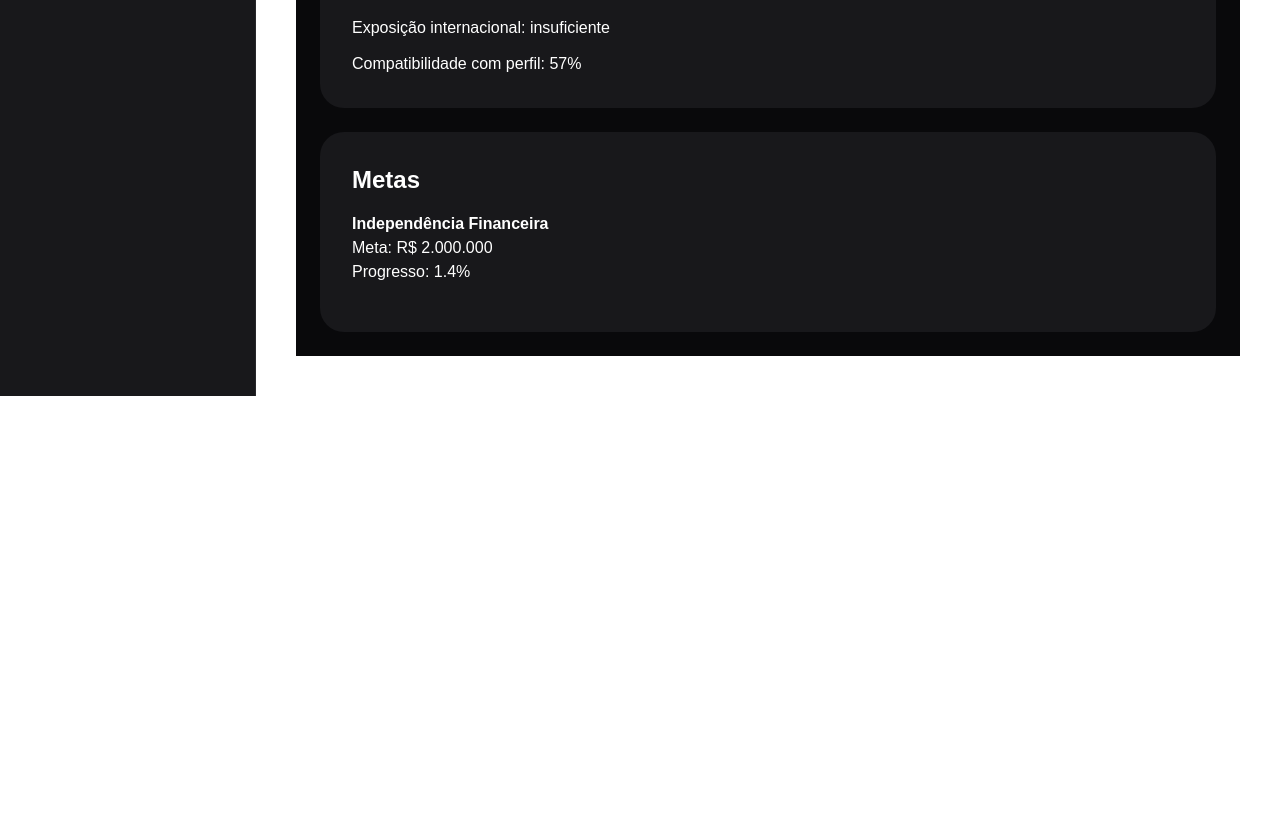
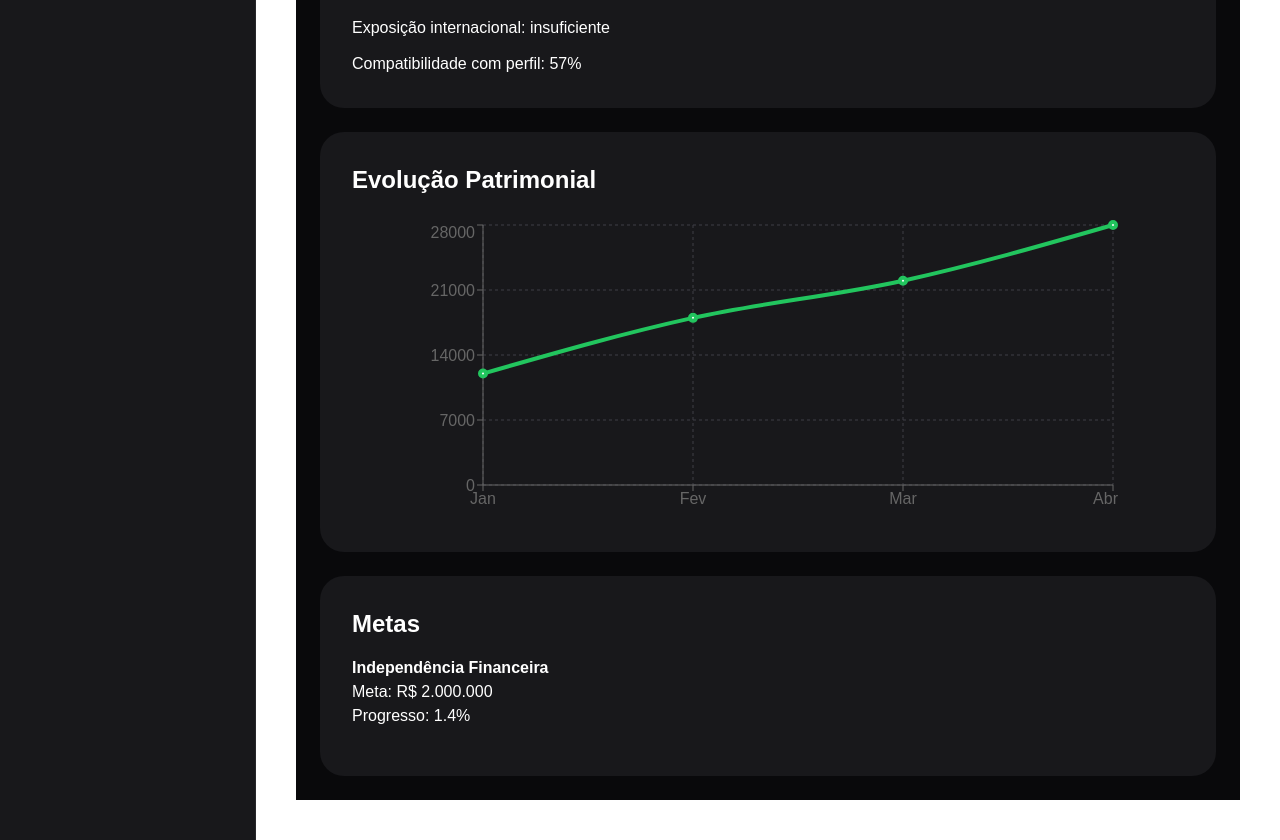
Before and after one commit to joaozinhopereira38-sudo/gestor-patrimonial, a Next.js app: page /relatorio in a window 1280 px wide. Shown: the part 1100-1940 px from the top of the page. Before the commit the page ends 1496 px from the top, so only its background shows below. Built offline with nearby package versions, Linux system fonts and the light colour scheme.

Commit message:
feat: evolução patrimonial no relatório

```diff
--- a/src/app/relatorio/page.tsx
+++ b/src/app/relatorio/page.tsx
@@ -2,10 +2,21 @@
 
 import { usePortfolioStore } from "@/store/portfolioStore";
 import { useOnboardingStore } from "@/store/onboardingStore";
+import {
+    LineChart,
+    Line,
+    XAxis,
+    YAxis,
+    Tooltip,
+    CartesianGrid,
+  } from "recharts";
 
 export default function RelatorioPage() {
-  const { assets, goals } =
-    usePortfolioStore();
+    const {
+        assets,
+        goals,
+        history,
+      } = usePortfolioStore();
 
   const {
     riskProfile,
@@ -186,6 +197,38 @@ const score =
   </div>
 </div>
 
+<div className="bg-zinc-900 p-8 rounded-3xl mb-6">
+  <h2 className="text-2xl font-bold mb-6">
+    Evolução Patrimonial
+  </h2>
+
+  <div className="flex justify-center">
+    <LineChart
+      width={700}
+      height={300}
+      data={history}
+    >
+      <CartesianGrid
+        strokeDasharray="3 3"
+        stroke="#3f3f46"
+      />
+
+      <XAxis dataKey="date" />
+
+      <YAxis />
+
+      <Tooltip />
+
+      <Line
+        type="monotone"
+        dataKey="total"
+        stroke="#22c55e"
+        strokeWidth={4}
+      />
+    </LineChart>
+  </div>
+</div>
+
         <div className="bg-zinc-900 p-8 rounded-3xl">
           <h2 className="text-2xl font-bold mb-4">
             Metas
```
